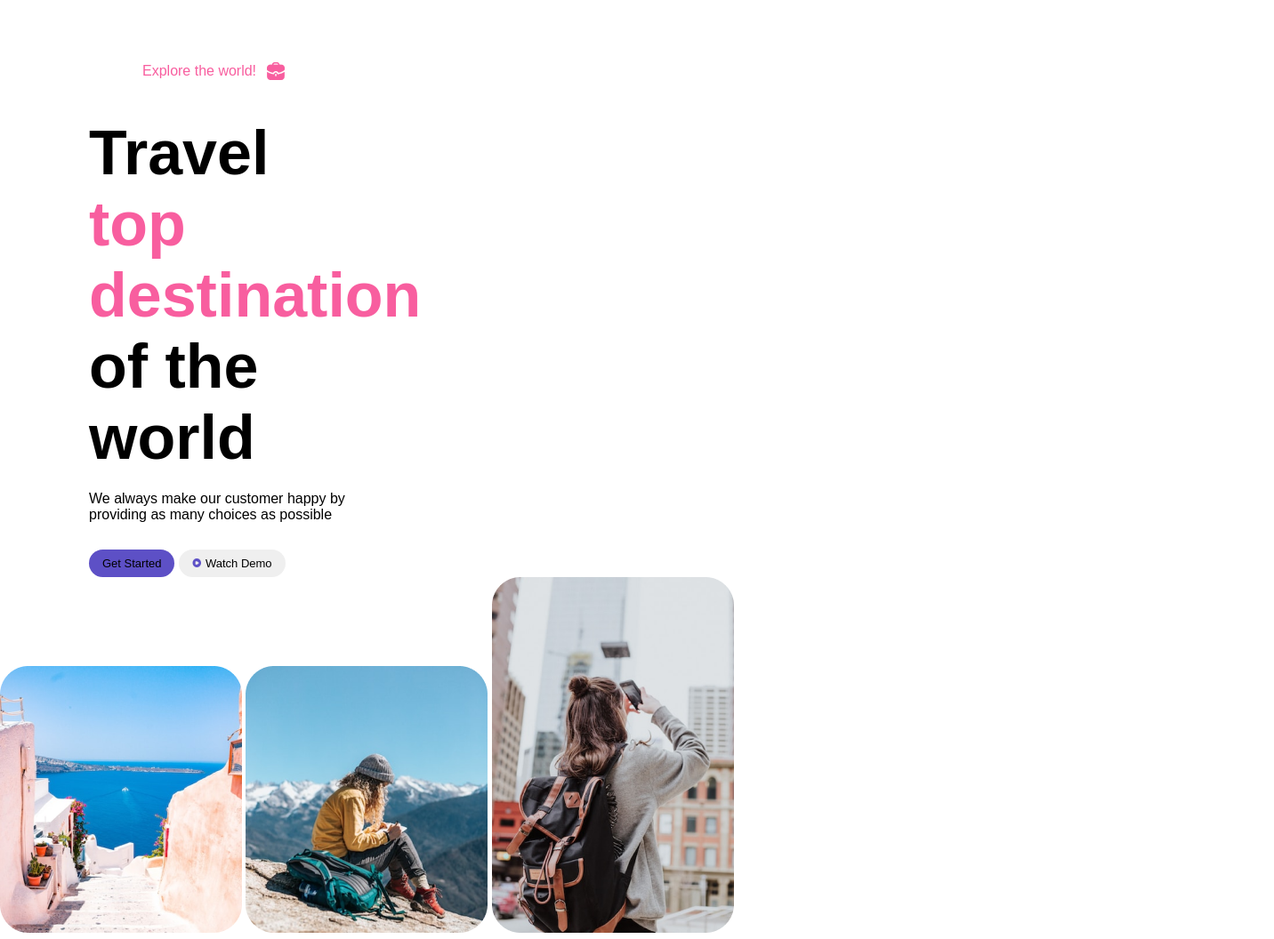
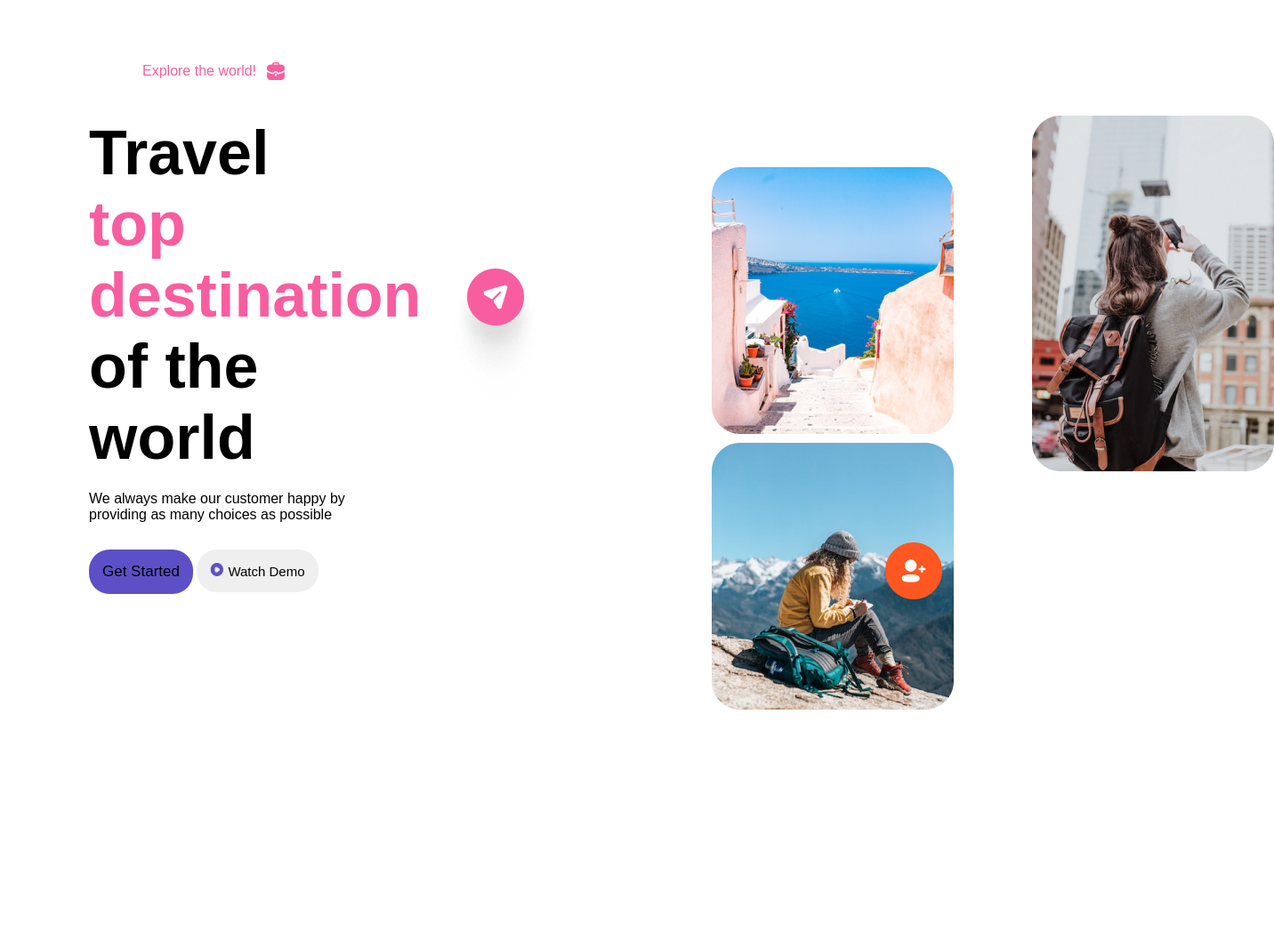
Before and after one commit to Sherzoddavronov/Devoloper-gorup, a plain HTML site: page index.html in a window 1280 px wide. Shown: the part 220-1276 px from the top of the page at 89% size, 1432 px wide, since content can reach past the window. Drawn offline with Linux system fonts and the light colour scheme.

Commit message:
i add heder

```diff
--- a/index.html
+++ b/index.html
@@ -42,15 +42,14 @@
       </div>
     </div>
 
-    <div class="images">
-      <img src="img/fon1.png" alt="">
-      <img src="img/fon2.png" alt="">
-      <img src="img/fon3.png" alt="">
-      <!-- <img src="img/liner.png" alt="">
-      <img src="img/liner1.png" alt="">
-      <img src="img/liner3.png" alt=""> -->
-    </div>
-  </header>
+    <header>
+      <div class="pic"><img src="img/fon1.png" alt=""></div>
+      <div class="pic"><img src="img/fon2.png" alt=""></div>
+      <div class="pic3"><img src="img/fon3.png" alt=""></div>
+
+      <div class="picture"><img src="img/contact.png" alt=""></div>
+      <div class="picture1"><img src="img/message.png" alt=""></div>
+    </header>
 </body>
 
 </html>
--- a/style.css
+++ b/style.css
@@ -139,12 +139,12 @@ nav {
     border: none;
     padding-left: 15px;
     padding-right: 15px;
-    padding-top: 8px;
-    padding-bottom: 8px;
+    padding-top: 15px;
+    padding-bottom: 15px;
     border-radius: 23px;
     cursor: pointer;
     transition: 1s;
-    font-size: 13px;
+    font-size: 17px;
     background: rgba(93, 80, 198, 1);
 
     box-shadow: 0px 0px 0px 0px rgba(0, 0, 0, 0.1);
@@ -165,16 +165,56 @@ nav {
     border: none;
     padding-left: 15px;
     padding-right: 15px;
-    padding-top: 8px;
-    padding-bottom: 8px;
+    padding-top: 15px;
+    padding-bottom: 15px;
     border-radius: 23px;
     align-items: center;
     cursor: pointer;
-    font-size: 13px;
+    font-size: 15px;
 }
 
 .travel-btn1>img {
-    width: 10px;
-    height: 10px;
+    width: 15px;
+    height: 15px;
     margin-right: 5px;
 }
+
+.pic {
+    position: relative;
+    display: flex;
+    top: -490px;
+    margin-left: 800px;
+    gap: 31px;
+    padding-top: 10px;
+
+}
+
+.pic3 {
+    position: absolute;
+    display: flex;
+    top: 350px;
+    margin-left: 145vh;
+    gap: 31px;
+}
+
+.picture {
+    position: absolute;
+    top: 830px;
+    right: 190px;
+}
+
+.picture1 {
+    position: absolute;
+    top: 522px;
+    right: 660px;
+}
+
+
+
+
+
+
+
+@media (min-width:300) and (max-width:490){
+
+}
```
